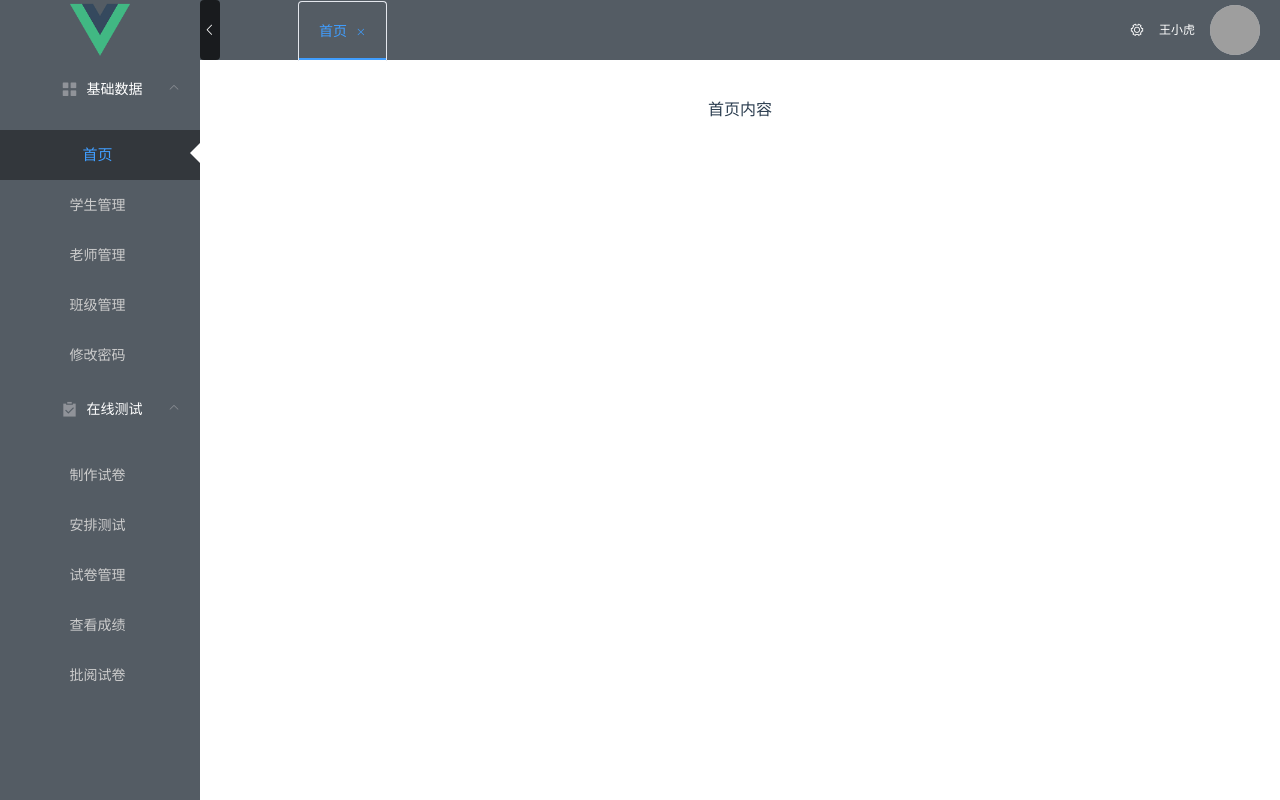
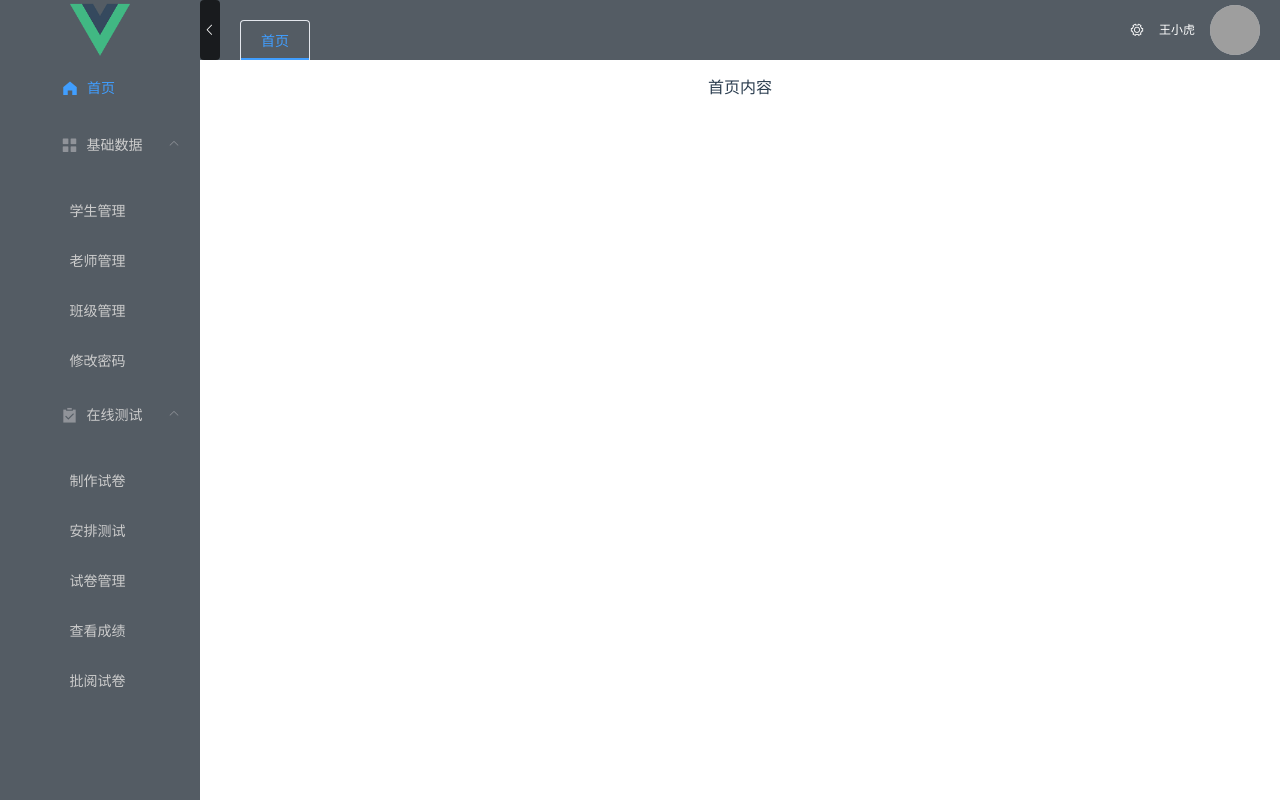
Before and after one commit to mishili/vue-zxwy-cli, a Vue app: page /home in a window 1280 px wide. Built offline with nearby package versions, Linux system fonts and the light colour scheme; grey boxes are pictures that could not be loaded.

Commit message:
home页面代码优化

```diff
--- a/src/views/Home.vue
+++ b/src/views/Home.vue
@@ -4,19 +4,25 @@
       <!-- 侧边栏 -->
       <el-aside width="auto" style="background-color: #545c64">
         <el-row class="pic">
-          <router-link to="/home">
+          <router-link :to="activePath">
             <img src="../assets/logo.png">
           </router-link>
         </el-row>
         <el-menu
           :default-openeds="['1', '2']"
+          :default-active="activeindex"
           class="el-menu-vertical-demo"
+          router
           :collapse="isCollapse"
           background-color="#545c64"
-          text-color="#fff"
-          active-text-color="#ffd04b"
+          text-color="#ccc"
+          active-text-color="#409eff"
         >
-          <el-submenu v-for="(value,index) in asideTion" :key="index" :index="String(index+1)">
+          <el-menu-item class="el_item" :index="activePath" @click="addTab('首页')">
+            <i class="el-icon-s-home"></i>
+            <span slot="title">首页</span>
+          </el-menu-item>
+          <el-submenu v-for="(value,index) in asideTion" :key="index" :index="''+(index+1)">
             <template slot="title">
               <i :class="value.class"></i>
               <span slot="title">{{ value.aside }}</span>
@@ -25,11 +31,10 @@
               <el-menu-item
                 v-for="(value,index) in value.option"
                 :key="index"
-                @click="addTab(value,index)"
+                @click="addTab(value.name,value.path)"
                 class="menu_a"
-              >
-                <router-link :to="value.path">{{ value.name }}</router-link>
-              </el-menu-item>
+                :index="value.path"
+              >{{ value.name }}</el-menu-item>
             </el-menu-item-group>
           </el-submenu>
         </el-menu>
@@ -56,15 +61,15 @@
             <el-tabs
               v-model="editableTabsValue"
               type="card"
-              closable
               @tab-click="clickTab"
               @tab-remove="removeTab"
             >
               <el-tab-pane
-                v-for="item in editableTabs"
+                v-for="(item,index) in editableTabs"
                 :key="item.name"
                 :label="item.title"
                 :name="item.name"
+                :closable="index>0"
               ></el-tab-pane>
             </el-tabs>
           </el-row>
@@ -84,6 +89,9 @@
         </el-header>
         <el-main>
           <!-- 路由视图 -->
+          <keep-alive>
+              <router-view/>
+          </keep-alive>
           <router-view name="sidebar"/>
         </el-main>
       </el-container>
@@ -96,6 +104,8 @@ export default {
   name: "Home",
   data() {
     return {
+      activePath: "/home", //首页路径
+      activeindex: "/home", //当前激活菜单的 Path
       isCollapse: false, //侧边栏是否收起
       circleUrl:
         "https://cube.elemecdn.com/3/7c/3ea6beec64369c2642b92c6726f1epng.png", //用作用户头像
@@ -106,10 +116,6 @@ export default {
           class: "el-icon-menu", //定义icon样式
           option: [
             //二级菜单
-            {
-              name: "首页",
-              path: "/home"
-            },
             {
               name: "学生管理",
               path: "/studentManage"
@@ -161,8 +167,8 @@ export default {
         //tab标签页内容
         {
           title: "首页",
-          name: "1", //内容中表示位置
-          content: "首页标题"
+          name: "1",//内容中表示位置
+          path: '/home'
         }
       ],
       tabIndex: 1 //用于添加tab标签页时,从下标1开始,因为一开始有首页
@@ -172,9 +178,10 @@ export default {
     let _this = this;
     // 侧边栏结构不同,用option自己拼接成单独数组对象
     _this.asideTion.forEach(item => {
-      item.option.forEach(item => {
-        _this.asideTionList.push(item);
-      });
+      _this.asideTionList.push(...item.option);
+      // item.option.forEach(item => {
+      //   _this.asideTionList.push(item);
+      // });
     });
     var getTabList = JSON.parse(sessionStorage.getItem("editableTabs")); //得到存储的tab内容
     var getTabName = sessionStorage.getItem("TabName"); //得到存储的tab位置name
@@ -182,28 +189,28 @@ export default {
       //如果存在sessionStorage数据,改变其结果
       _this.editableTabs = getTabList;
       _this.editableTabsValue = getTabName;
-      _this.tabIndex = Number(getTabName);
+      _this.tabIndex = getTabList[getTabList.length - 1].name;
     }
   },
   methods: {
     /**
      * 侧边栏点击添加tab标签页
      */
-    addTab(value, index) {
+    addTab(name,path) {
       let _this = this;
       function checkAdult(ediTabTittle) {
         //点击时查询传入name的下标
-        return ediTabTittle.title == value.name; //editableTabs中的title与传入name相等返回查询下标 ，没有返回-1
+        return ediTabTittle.title == name; //editableTabs中的title与传入name相等返回查询下标 ，没有返回-1
       }
       let asideindex = _this.editableTabs.findIndex(checkAdult); //使用findIndex方法 返回符合测试条件的第一个数组元素索引
-      let newTabName = asideindex + 1 + ""; // 索引+1 == editableTabsValue tab标签页位置
+      let newTabName = ""; // 定义变量表示tab标签页位置
       if (asideindex == -1) {
         //如果查询结果为 -1 证明tab标签页不存在 可以添加tab标签页
         newTabName = ++_this.tabIndex + "";
         _this.editableTabs.push({
-          title: value.name,
+          title: name,
           name: newTabName,
-          content: value.name
+          path: path
         });
       } else {
         newTabName = _this.editableTabs[asideindex].name; //使用editableTabs数组中name指定tab标签页位置
@@ -218,16 +225,14 @@ export default {
     /**
      * tab标签页点击,侧边栏路由对应
      */
-    clickTab(targetIndex) {
+    clickTab(targetPane) {
       let _this = this;
-      let label = targetIndex.label; //得到点击的name
-      function checkLabel(tabName) {
-        //返回查询的下标
-        return tabName.name == targetIndex.label;
-      }
-      let index = _this.asideTionList.findIndex(checkLabel);
-      sessionStorage.setItem("TabName", targetIndex.name);
-      _this.routerPath(index); //使用自定义方法跳转
+      let name = targetPane.name;
+      let index = _this.editableTabs.findIndex(
+        item => item.name == name
+      );
+      this.activeindex = _this.editableTabs[index].path;
+      sessionStorage.setItem("TabName", name);
     },
     /**
      * tab标签页点击删除
@@ -253,38 +258,32 @@ export default {
         });
       }
       _this.editableTabsValue = activeName; //删除后tab标签页默认位置对应改变
-      if (targetName == 1) {
-        _this.$message({
-          //首页tab不可以删除
-          message: "不允许操作",
-          type: "error"
-        });
-      }
-      //默认位置不等于1(首页tab位置),才更改,使用filter方法过滤
+
+      //删除后更改,使用filter方法过滤
       _this.editableTabs = tabs.filter(tab => tab.name !== targetName);
-      function checkTabe(tabName) {
       //返回查询name的下标
-        return tabName.name == activeName;
-      }
-      let index1 = tabs.findIndex(checkTabe);
-      function checkPath(tabName) {
-        //查询title返回对应name(提取的侧边栏name)的下标
-        return tabName.name == tabs[index1].title;
-      }
-      let index2 = _this.asideTionList.findIndex(checkPath);
-      // console.log(index2, activeName, tabs[index1].title);
-      sessionStorage.setItem("editableTabs", JSON.stringify(_this.editableTabs)); //删除时存储用户操作的tab内容
+      let index = tabs.findIndex(item => item.name == activeName);
+      this.activeindex = _this.editableTabs[index].path;
+      sessionStorage.setItem(
+        "editableTabs",
+        JSON.stringify(_this.editableTabs)
+      ); //删除时存储用户操作的tab内容
       sessionStorage.setItem("TabName", activeName); //存储用户操作的tab位置,这里需要的是editableTabs数组中name
-      _this.routerPath(index2); //使用自定义方法跳转,activeName时位置要-1
+      // _this.routerPath(index2); //使用自定义方法跳转,activeName时位置要-1
     },
     /**
      * 路由对应跳转,传入下标
      */
     routerPath(index) {
       let _this = this;
+      if(index==-1){
+        _this.$router.replace('/home');
+      }else{
         let path = _this.asideTionList[index].path; //找到根据侧边栏筛选出来的数组的path
         //使用replace ，跳转到指定url路径，但是history栈中不会有记录，点击返回会跳转到上上个页面
         _this.$router.replace(path);
+      }
+
     }
   }
 };
@@ -297,7 +296,7 @@ export default {
 }
 .home {
   height: 100%;
-  line-height: 60px;
+  // line-height: 60px;
   .pic {
     position: relative;
     height: 60px;
@@ -313,38 +312,19 @@ export default {
   /deep/ .el-menu {
     border-right: 0;
   }
-  .menu_a {
-    /deep/ a {
-      display: block;
-      color: #ccc;
-      &.router-link-exact-active {
-        &.router-link-active {
+  /deep/ .menu_a {
+    &.is-active {
       position: relative;
-          z-index: 2;
-          color: #409eff;
-          font-size: 15px;
-          &::before {
-            content: "";
-            position: absolute;
-            top: 0;
-            left: -40px;
-            width: 200px;
-            height: 100%;
-            background: rgba($color: #000000, $alpha: 0.4);
-            z-index: -1;
-          }
+      background: rgba($color: #000000, $alpha: 0.4) !important;
       &::after {
         content: "";
         position: absolute;
-            top: 12.5px;
-            right: -45px;
+        top: 13px;
+        right: 0;
         width: 0;
         height: 0;
-            border: 10px solid transparent;
-            border-right: 10px solid #fff;
-            z-index: -1;
-          }
-        }
+        border: 13px solid transparent;
+        border-right: 13px solid #fff;
       }
     }
   }
@@ -353,14 +333,13 @@ export default {
 .el-header {
   background-color: #545c64;
   color: #fff;
-  line-height: 60px;
   font-size: 12px;
   width: 100%;
   position: relative;
   display: flex;
   justify-content: flex-end;
   align-items: center;
-  i{
+  i {
     color: #fff;
   }
   .tooltip {
@@ -376,32 +355,34 @@ export default {
 }
 // tab标签页
 /deep/ .tab-position {
-  width: 75%;
-  max-width: 75%;
-  margin-right: 5%;
-  .el-tabs__item{
+  flex: 1;
+  margin: 19px 20px 0;
+  overflow: hidden;
+  .el-tabs__item {
     color: white;
-    height: 49px;
-    &.is-active{
-      color: #409EFF;
-      border-bottom: 2px solid #409EFF !important;
+    &.is-active {
+      color: #409eff;
+      border-bottom: 3px solid #409eff !important;
     }
   }
-  .el-tabs__header{
+  .el-tabs__header {
     margin-bottom: 0;
   }
-  .el-tabs__nav{
-    max-height: 60px;
-  }
-  .el-tabs--card>.el-tabs__header{
+  .el-tabs--card > .el-tabs__header {
     border-bottom: 0;
   }
-  .el-tabs__nav-next, .el-tabs__nav-prev{
+  .el-tabs__nav-next,
+  .el-tabs__nav-prev {
     color: #fff;
   }
 }
 // 侧边栏
 .el-aside {
-  color: #333;
+  /deep/ .el_item{
+    display: flex;
+    justify-content: flex-start;
+    align-items: center;
+    padding-left: 58px !important;
+  }
 }
 </style>
```
Lines whose indentation alone changed are shown as unchanged.
